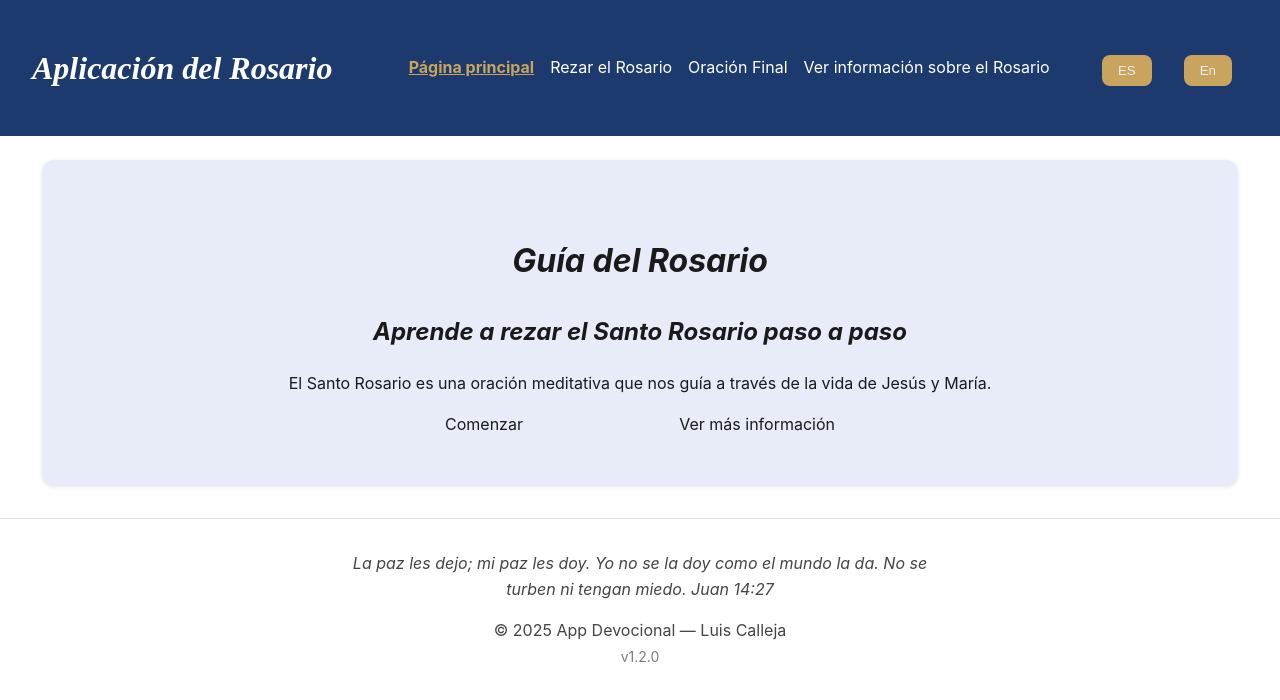
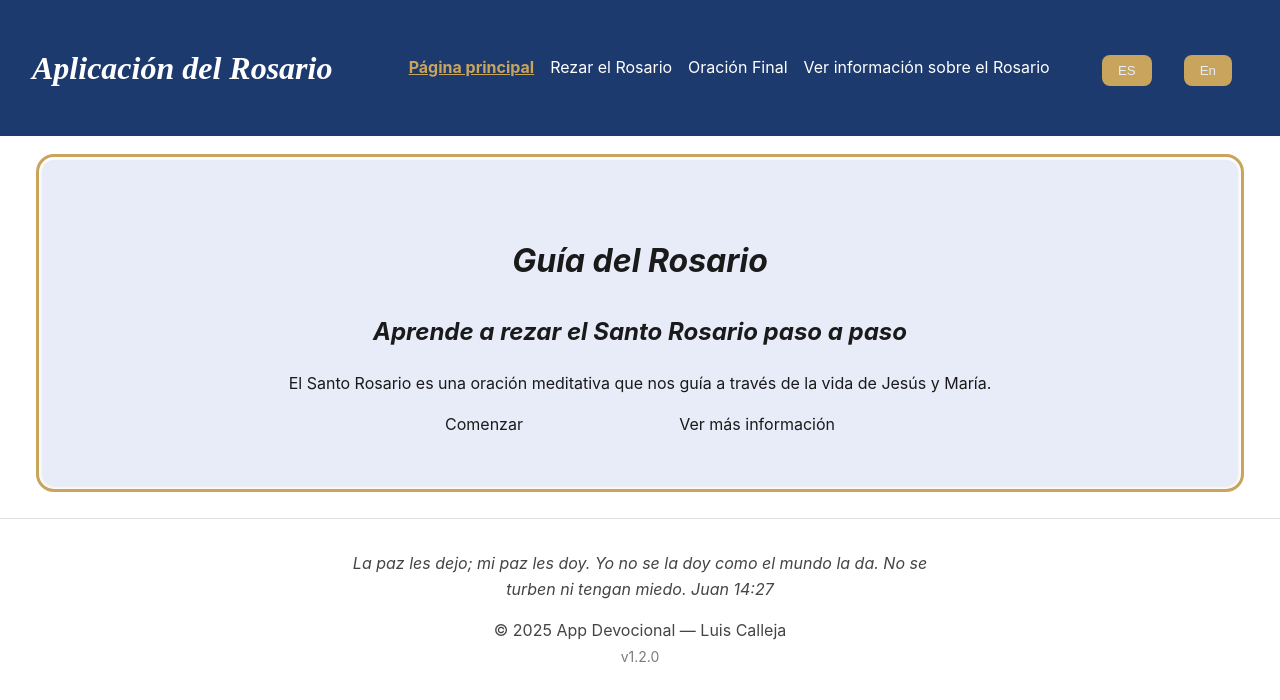
Before and after one commit to LuisDev912/Rosary-guide, a React (Vite) app: page / in a window 1280 px wide. Shown: the top 700 px of the page. Built offline with nearby package versions, Linux system fonts and the light colour scheme.

Commit message:
a11y: manage focus on route change using MainLayout

```diff
--- a/src/layout/MainLayout.jsx
+++ b/src/layout/MainLayout.jsx
@@ -1,10 +1,16 @@
-import { Outlet } from "react-router";
+import { Outlet, useLocation } from "react-router";
 import { Header, Footer } from "../components/Semantic.jsx";
 import { useTranslation } from "react-i18next";
+import { useRef, useEffect } from "react";
 
 function MainLayout() {
     const { t } = useTranslation();
+    const mainRef = useRef(null);
+    const location = useLocation();
 
+    useEffect(() => {
+        if (mainRef.current) mainRef.current.focus();
+    }, [location.pathname])
     return (
         <>
             <Header />
@@ -18,7 +24,11 @@ function MainLayout() {
                 {t("a11y.skipToContent")}
             </button>
 
-            <main id="main-content" tabIndex='-1'>
+            <main
+                id="main-content"
+                tabIndex='-1'
+                ref={mainRef}
+            >
                 <Outlet />
             </main>
 
```
